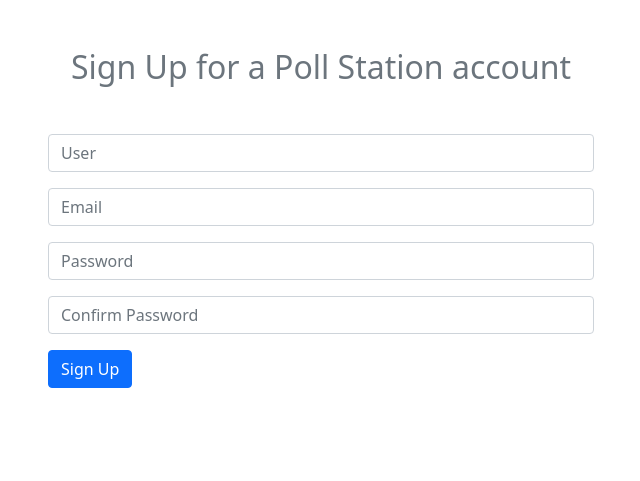
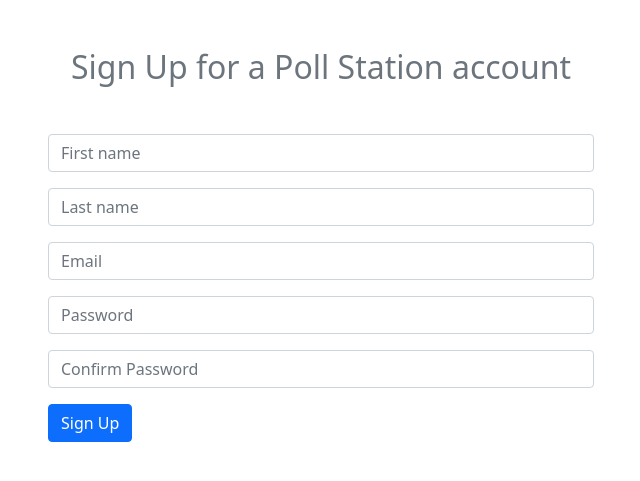
Before and after one commit to OtchereDev/Django_poll_website, a Django app: page /accounts/signup in a window 1280 px wide. Shown: the part 56-537 px from the top of the page, without its empty margins (319-959 px from the left). Run offline with Django 3.2, Linux system fonts and the light colour scheme.

Commit message:
added  error messages

```diff
--- a/templates/registration/signup.html
+++ b/templates/registration/signup.html
@@ -1,4 +1,5 @@
 {% extends '../base.html' %}
+{% load sliced %}
 
 {% block content %}
     <div class="row mt-5">
@@ -11,24 +12,37 @@
             </h2>
         <form method='POST' >
         {% csrf_token %}
-        <!-- {{form}} -->
+        {% if form.errors %}
+            {% for field in form %}
+                {% for error in field.errors %}
+                    <div class='mt-2 error_box'>
+                        <div class="alert alert-warning alert-dismissible fade show" role="alert">
+                            <strong>{{ error|escape }}</strong>
+                            <button type="button" class="btn-close" data-bs-dismiss="alert" aria-label="Close"></button>
+                        </div>
+                    </div>
 
+                {% endfor %}
+            {% endfor %}
+        {% endif %}
 
         <div class="input-group mb-3">
-
-            <input type="text" name='username' id="id_username" autocomplete="off" class="form-control" placeholder="User" aria-label="word" aria-describedby="basic-addon1">
+            <input type="text" name='first_name' id="id_first_name" autocomplete="off" class="form-control" placeholder="First name" aria-label="word" aria-describedby="basic-addon1">
+        </div>
+        <div class="input-group mb-3">
+            <input type="text" name='last_name' id="id_last_name" autocomplete="off" class="form-control" placeholder="Last name" aria-label="word" aria-describedby="basic-addon1">
         </div>
         <div class="input-group mb-3">
 
-            <input type="text" name='password' id="id_password" autocomplete="off" class="form-control" placeholder="Email" aria-label="word" aria-describedby="basic-addon1">
+            <input type="text" name='email' id="id_email" autocomplete="off" class="form-control" placeholder="Email" aria-label="word" aria-describedby="basic-addon1">
         </div>
         <div class="input-group mb-3">
 
-            <input type="text" name='password' id="id_password" autocomplete="off" class="form-control" placeholder="Password" aria-label="word" aria-describedby="basic-addon1">
+            <input type="password" name='password1' id="id_password1" autocomplete="off" class="form-control" placeholder="Password" aria-label="word" aria-describedby="basic-addon1">
         </div>
         <div class="input-group mb-3">
 
-            <input type="text" name='password' id="id_password" autocomplete="off" class="form-control" placeholder="Confirm Password" aria-label="word" aria-describedby="basic-addon1">
+            <input type="password" name='password2' id="id_password2" autocomplete="off" class="form-control" placeholder="Confirm Password" aria-label="word" aria-describedby="basic-addon1">
         </div>
 
         <button type='submit' class="btn btn-primary">Sign Up</button>
```
